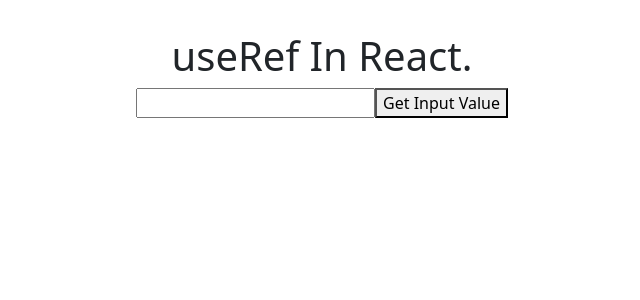
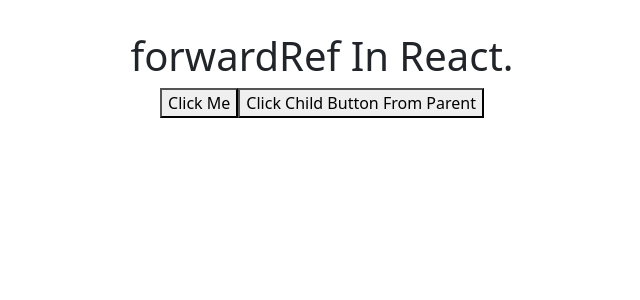
Before and after one commit to codes4education/reactjs_tutorials, a React (Create React App) app: page / in a window 1280 px wide. Shown: the top 300 px of the page, without its empty margins (318-958 px from the left). Built offline with nearby package versions, Linux system fonts and the light colour scheme.

Commit message:
forward ref

```diff
--- a/src/App.js
+++ b/src/App.js
@@ -1,24 +1,40 @@
 import React, { useRef } from "react";
 import "./App.css";
+import ChildComponent from "./ChildComponent";
 
 function App() {
   // Example 1
-  const inputRef = useRef(null);
+  // const inputRef = useRef(null);
+  // const updateInput = () => {
+  //   inputRef.current.value = "1000";
+  //   inputRef.current.focus();
+  //   //   inputRef.current.style.color = "white";
+  //   //   inputRef.current.style.background = "blue";
+  // };
 
   // Example 2
+  const childRef = useRef();
+
   const handleButtonClick = () => {
-    const inputValue = inputRef.current.value;
-    alert(`Input Value: ${inputValue}`);
-    console.log(`Input Value: ${inputValue}`);
+    if (childRef.current) {
+      childRef.current.handleChildButtonClick();
+    }
   };
 
   return (
     <div className="App">
-      <h1>useRef In React.</h1>
+      <h1>forwardRef In React.</h1>
 
       {/* Example 1 */}
-      <input ref={inputRef} type="text" />
-      <button onClick={handleButtonClick}>Get Input Value</button>
+      {/* <ChildComponent ref={inputRef} />
+      <button onClick={updateInput}>Update Button</button> */}
+
+      <ChildComponent ref={childRef} />
+
+      {/* Example 2 */}
+      <button onClick={handleButtonClick}>
+        Click Child Button From Parent
+      </button>
     </div>
   );
 }
--- /dev/null
+++ b/src/ChildComponent.js
@@ -0,0 +1,26 @@
+import React, { forwardRef, useRef, useImperativeHandle } from "react";
+
+function ChildComponent(props, ref) {
+  // Example 2
+  const childRef = useRef();
+
+  const handleChildButtonClick = () => {
+    console.log("child button clicked");
+  };
+
+  useImperativeHandle(ref, () => ({
+    handleChildButtonClick,
+  }));
+
+  return (
+    <>
+      {/* Example 1 */}
+      {/* <input type="text" ref={ref} /> */}
+
+      {/* Example 2 */}
+      <button ref={childRef}>Click Me</button>
+    </>
+  );
+}
+
+export default forwardRef(ChildComponent);
```
